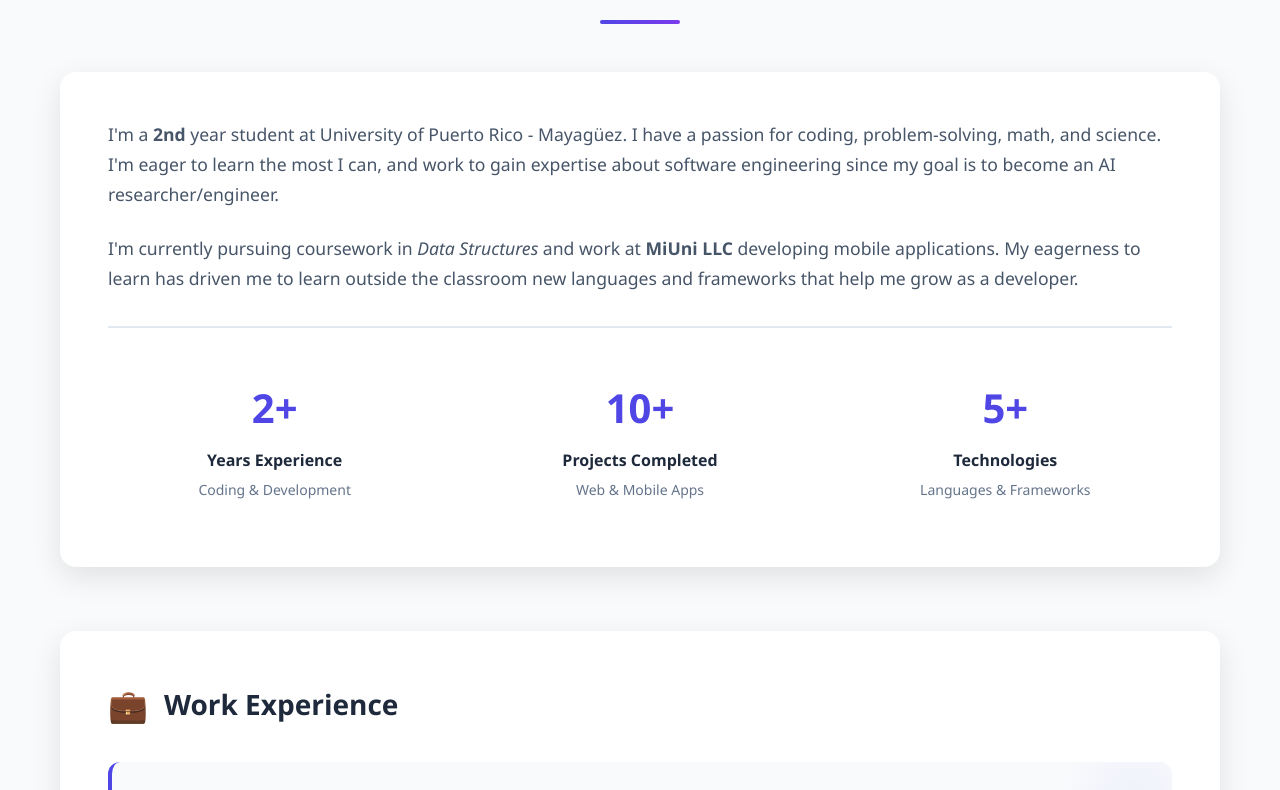
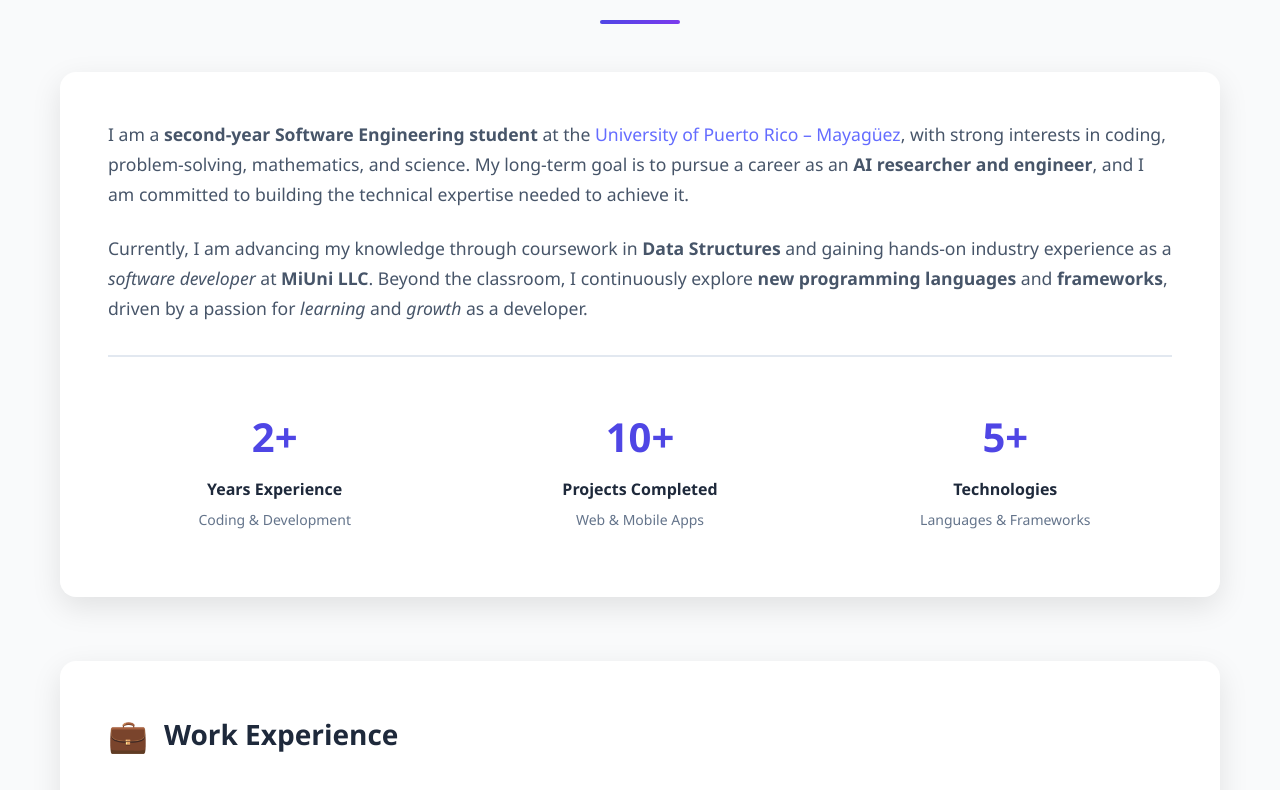
Before and after one commit to harryto1/Portfolio2, a React (Vite) app: page / in a window 1280 px wide. Shown: the part 940-1730 px from the top of the page. Built offline with nearby package versions, Linux system fonts and the light colour scheme.

Commit message:
Refactor About component introduction and update Header logo to be a link with new styles

```diff
--- a/src/components/About.tsx
+++ b/src/components/About.tsx
@@ -52,10 +52,13 @@ const About: React.FC = () => {
           {/* Personal Introduction */}
           <div className={styles.introSection}>
             <div className={styles.aboutText}>
-              <p>I'm a <strong>2nd</strong> year student at University of Puerto Rico - Mayagüez. I have a passion for coding, problem-solving, math, and science. I'm eager to learn the most I can, and work to gain expertise about software engineering since my goal is to become an AI researcher/engineer.</p>
-              <p>I'm currently pursuing coursework in <i>Data Structures</i> and work at <strong>MiUni LLC</strong> developing mobile applications. My eagerness to learn has driven me to learn outside the classroom new languages and frameworks that help me grow as a developer.</p>
+              <p>
+                I am a <strong>second-year Software Engineering student</strong> at the <a href="https://www.uprm.edu" target="_blank" rel="noopener noreferrer" className={styles.introLink}>University of Puerto Rico – Mayagüez</a>, with strong interests in <span className={styles.introEmphasis}>coding</span>, <span className={styles.introEmphasis}>problem-solving</span>, <span className={styles.introEmphasis}>mathematics</span>, and <span className={styles.introEmphasis}>science</span>. My long-term goal is to pursue a career as an <strong>AI researcher and engineer</strong>, and I am committed to building the technical expertise needed to achieve it.
+              </p>
+              <p>
+                Currently, I am advancing my knowledge through coursework in <strong>Data Structures</strong> and gaining hands-on industry experience as a <i>software developer</i> at <strong>MiUni LLC</strong>. Beyond the classroom, I continuously explore <strong>new programming languages</strong> and <strong>frameworks</strong>, driven by a passion for <i>learning</i> and <i>growth</i> as a developer.
+              </p>
             </div>
-
             <div className={styles.aboutStats}>
               <div className={styles.stat}>
                 <h3>2+</h3>
--- a/src/components/Header.tsx
+++ b/src/components/Header.tsx
@@ -67,7 +67,7 @@ const Header: React.FC = () => {
     <header className={styles.header}>
       <div className={styles.container}>
         <div className={styles.logo}>
-          <h2>Harry Ruiz</h2>
+            <Link to="home" smooth={true} duration={500} className={styles.logoLink}>Harry Ruiz</Link>
         </div>
 
         {!isMobile && (
--- a/src/components/css/Header.module.css
+++ b/src/components/css/Header.module.css
@@ -23,6 +23,15 @@
   color: #4f46e5;
   font-size: 1.5rem;
   margin: 0;
+}
+
+.logo .logoLink {
+  color: #4f46e5;
+  font-size: 1.5rem;
+  margin: 0;
+  text-decoration: none;
+  font-weight: 700;
+  cursor: pointer;
 }
 
 /* Desktop Navigation */
```
